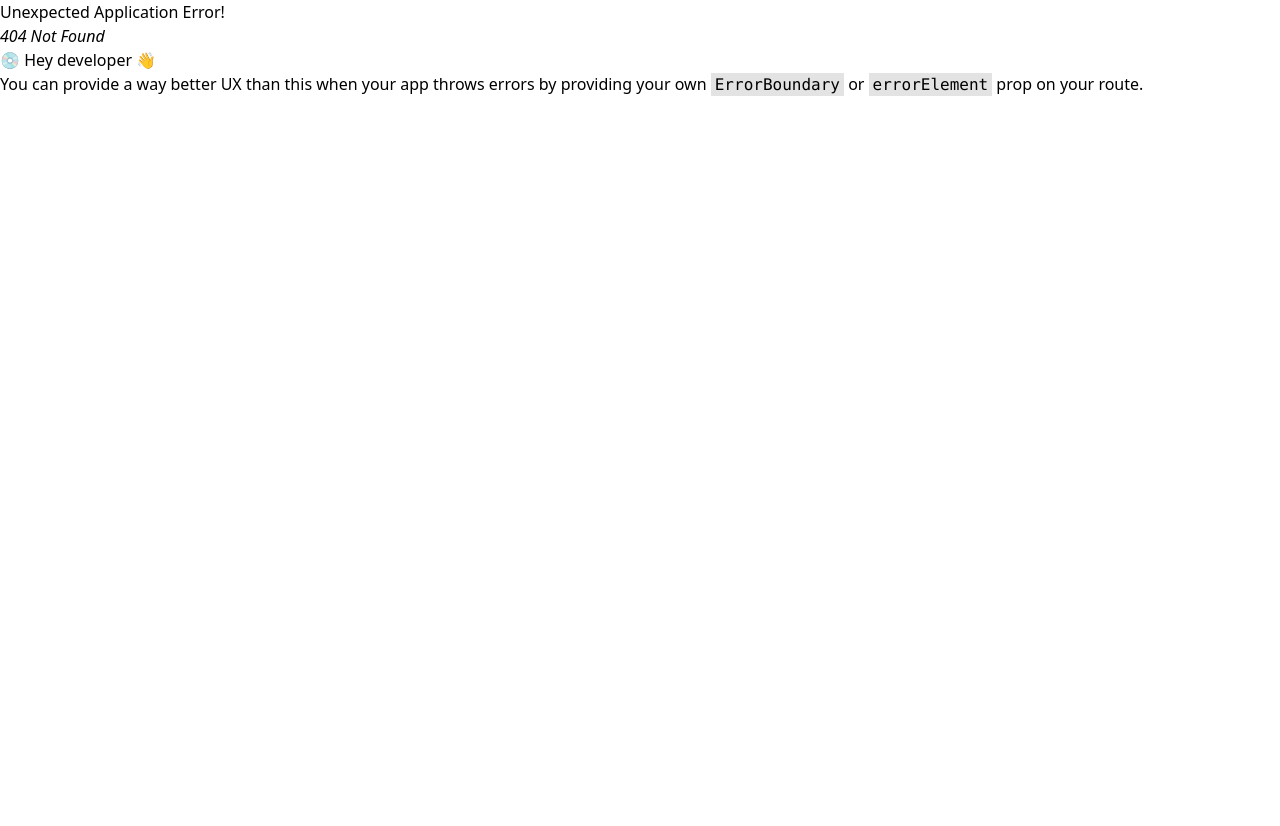
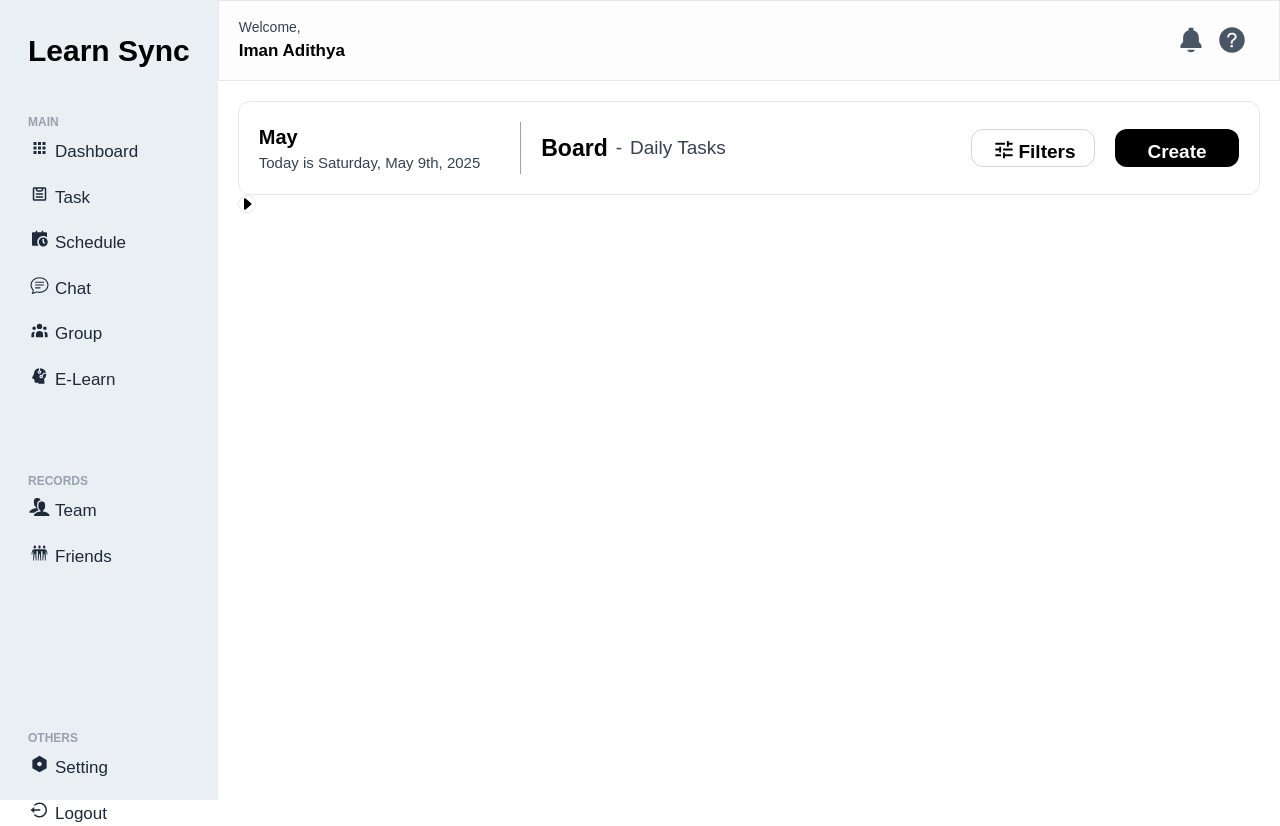
Before and after one commit to UchithmaSenevirathne/learn-sync, a React (Vite) app: page /task in a window 1280 px wide. Before the commit this address had no page. Before the commit the page ends 800 px from the top, so only its background shows below. Built offline with nearby package versions, Linux system fonts and the light colour scheme; a web font is replaced by a local one.

Commit message:
board completed

```diff
--- a/src/App.jsx
+++ b/src/App.jsx
@@ -6,7 +6,7 @@ import {Home} from "./pages/website/Home.jsx";
 import {Login} from "./pages/Login.jsx";
 import {Register} from "./pages/Register.jsx";
 import {PrivateLayout} from "./layout/PrivateLayout.jsx";
-import {SideBar} from "./components/SideBar.jsx";
+import {Task} from "./pages/dashboards/Task.jsx";
 
 function App() {
 
@@ -14,10 +14,6 @@ function App() {
         {
             path: "/",
             element: <PublicLayout/>,
-            children: [
-                <Navbar/>,
-                <Home/>,
-            ]
         },
         {
             path: "/login",
@@ -28,10 +24,10 @@ function App() {
             element: <Register/>,
         },
         {
-            path: "/dashboard",
+            path: "/",
             element: <PrivateLayout/>,
             children: [
-                <SideBar/>,
+                {path:"/task", element: <Task/>},
             ]
         }
     ])
--- a/src/components/SideBar.jsx
+++ b/src/components/SideBar.jsx
@@ -14,27 +14,27 @@ export const SideBar = () => {
             <div className="mb-10 flex flex-col gap-2">
                 <h4 className="font-semibold text-[12px] text-gray-400">MAIN</h4>
                 <ul className="flex flex-col gap-5 w-full text-[17px] text-gray-800 font-medium">
-                    <Link to="" className="flex gap-1">
+                    <Link to="/dashboard" className="flex gap-1">
                         <CgMenuGridR className="w-[23px] h-[18px]"/>
                         Dashboard
                     </Link>
-                    <Link to="" className="flex gap-1">
+                    <Link to="/task" className="flex gap-1">
                         <CgClipboard className="w-[23px] h-[18px]"/>
                         Task
                     </Link>
-                    <Link to="" className="flex gap-1">
+                    <Link to="/schedule" className="flex gap-1">
                         <RiCalendarScheduleFill className="w-[23px] h-[18px]"/>
-                        Task
+                        Schedule
                     </Link>
-                    <Link to="" className="flex gap-1">
+                    <Link to="/chat" className="flex gap-1">
                         <BsChatText className="w-[23px] h-[18px]"/>
                         Chat
                     </Link>
-                    <Link to="" className="flex gap-1">
+                    <Link to="/group" className="flex gap-1">
                         <HiUserGroup className="w-[23px] h-[18px]"/>
                         Group
                     </Link>
-                    <Link to="" className="flex gap-1">
+                    <Link to="/e-learn" className="flex gap-1">
                         <PiHeadCircuitFill className="w-[23px] h-[18px]"/>
                         E-Learn
                     </Link>
@@ -43,11 +43,11 @@ export const SideBar = () => {
             <div className="mb-30 flex flex-col gap-2">
                 <h4 className="font-semibold text-[12px] text-gray-400">RECORDS</h4>
                 <ul className="flex flex-col gap-5 w-full text-[17px] text-gray-800 font-medium">
-                    <Link to="" className="flex gap-1">
+                    <Link to="/team" className="flex gap-1">
                         <ImUsers className="w-[23px] h-[18px]"/>
                         Team
                     </Link>
-                    <Link to="" className="flex gap-1">
+                    <Link to="/friends" className="flex gap-1">
                         <GiThreeFriends className="w-[23px] h-[18px]"/>
                         Friends
                     </Link>
@@ -56,11 +56,11 @@ export const SideBar = () => {
             <div  className="flex flex-col gap-2">
                 <h4 className="font-semibold text-[12px] text-gray-400">OTHERS</h4>
                 <ul className="flex flex-col gap-5 w-full text-[17px] text-gray-800 font-medium">
-                    <Link to="" className="flex gap-1">
+                    <Link to="/settings" className="flex gap-1">
                         <RiSettingsFill className="w-[23px] h-[18px]"/>
                         Setting
                     </Link>
-                    <Link to="" className="flex gap-1">
+                    <Link to="/login" className="flex gap-1">
                         <RiLogoutCircleLine className="w-[23px] h-[18px]"/>
                         Logout
                     </Link>
--- a/src/layout/PrivateLayout.jsx
+++ b/src/layout/PrivateLayout.jsx
@@ -1,5 +1,6 @@
 import {SideBar} from "../components/SideBar.jsx";
 import {Header} from "../components/Header.jsx";
+import {Outlet} from "react-router-dom";
 
 export const PrivateLayout = () => {
     return (
@@ -7,6 +8,7 @@ export const PrivateLayout = () => {
             <SideBar/>
             <div className="flex flex-col flex-1">
                 <Header/>
+                <Outlet></Outlet>
             </div>
         </div>
     )
--- a/src/pages/Login.jsx
+++ b/src/pages/Login.jsx
@@ -23,7 +23,7 @@ export const Login = () => {
                         <input type="password" placeholder="Enter your password"
                                className="flex-1 text-[17px] font-medium focus:outline-none"/>
                     </div>
-                    <button className="text-[22px] font-semibold bg-[#4B2FC8] text-white p-1 rounded-md cursor-pointer" onClick={() => navigate("/dashboard")}>Login In</button>
+                    <button className="text-[22px] font-semibold bg-[#4B2FC8] text-white p-1 rounded-md cursor-pointer" onClick={() => navigate("/task")}>Login In</button>
                 </form>
                 <div className="flex gap-2 mt-10">
                     <p className="text-[19px] font-medium text-gray-500">Don’t have an Account ?</p>
--- /dev/null
+++ b/src/pages/dashboards/Task.jsx
@@ -0,0 +1,38 @@
+import {MdOutlineTune} from "react-icons/md";
+import {BsCaretRightFill} from "react-icons/bs";
+
+export const Task = () => {
+    return (
+        <div className="flex flex-col font-anek p-5">
+            <div className="flex border-1 border-gray-200 rounded-xl p-5 items-center">
+                <div className="flex flex-col border-r-1 border-gray-400 pr-10">
+                    <h1 className="text-[20px] font-semibold">May</h1>
+                    <h4 className="text-[15px] font-medium text-gray-700">Today is Saturday, May 9th, 2025</h4>
+                </div>
+                <div className="flex pl-5 items-center gap-2 flex-1">
+                    <h1 className="text-[23px] font-semibold">Board</h1>
+                    <div className="text-[19px] font-medium text-gray-700">-</div>
+                    <h4 className="text-[19px] font-medium text-gray-700">Daily Tasks</h4>
+                </div>
+                <div className="flex gap-5">
+                    <button
+                        className="text-[19px] font-semibold flex border-1 border-gray-300 rounded-xl w-[124px] justify-center pt-2">
+                        <MdOutlineTune className="h-[23px] w-[28px]"/>
+                        Filters
+                    </button>
+                    <button
+                        className="text-[19px] font-semibold bg-black text-white rounded-xl w-[124px] justify-center pt-2">
+                        Create
+                    </button>
+                </div>
+            </div>
+            <div className="flex items-center">
+                <div className="flex flex-col border-1 border-gray-200 rounded-xl">
+                    <div>
+                        <BsCaretRightFill />
+                    </div>
+                </div>
+            </div>
+        </div>
+    )
+}
```
